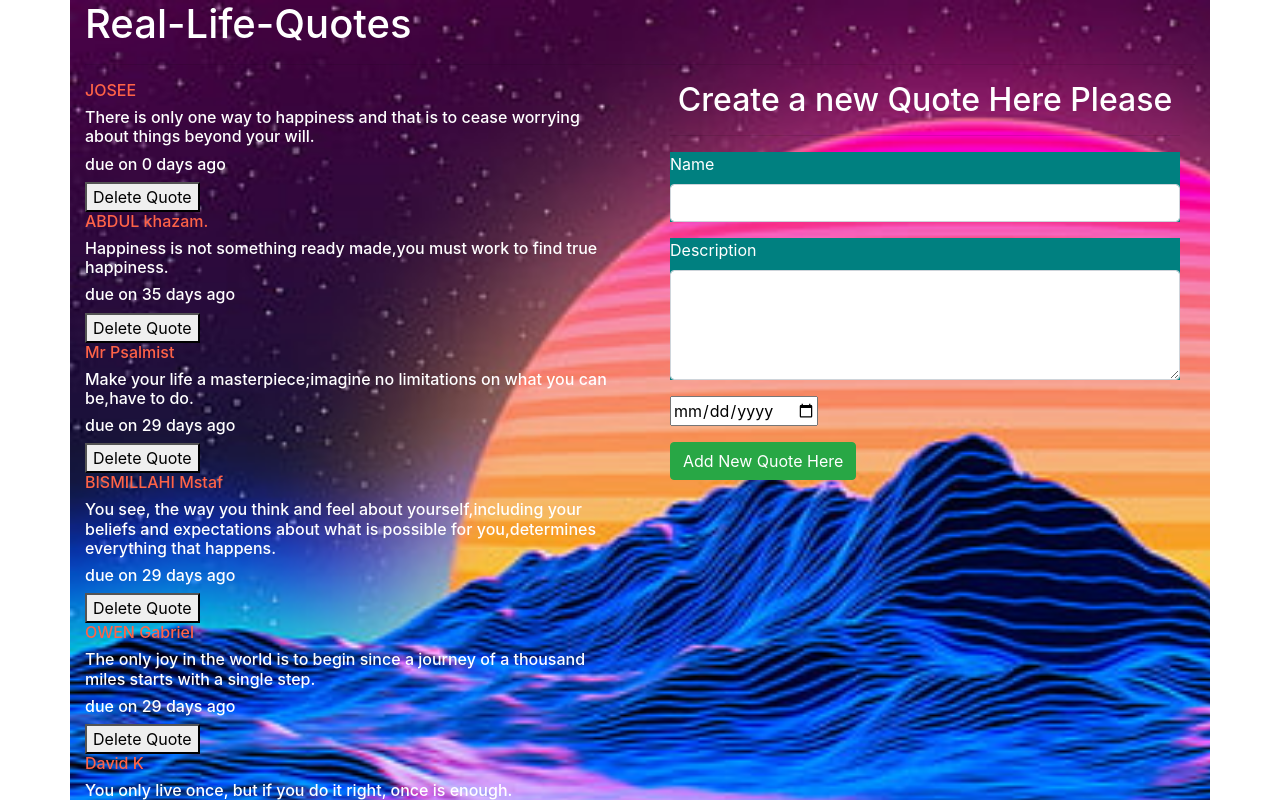
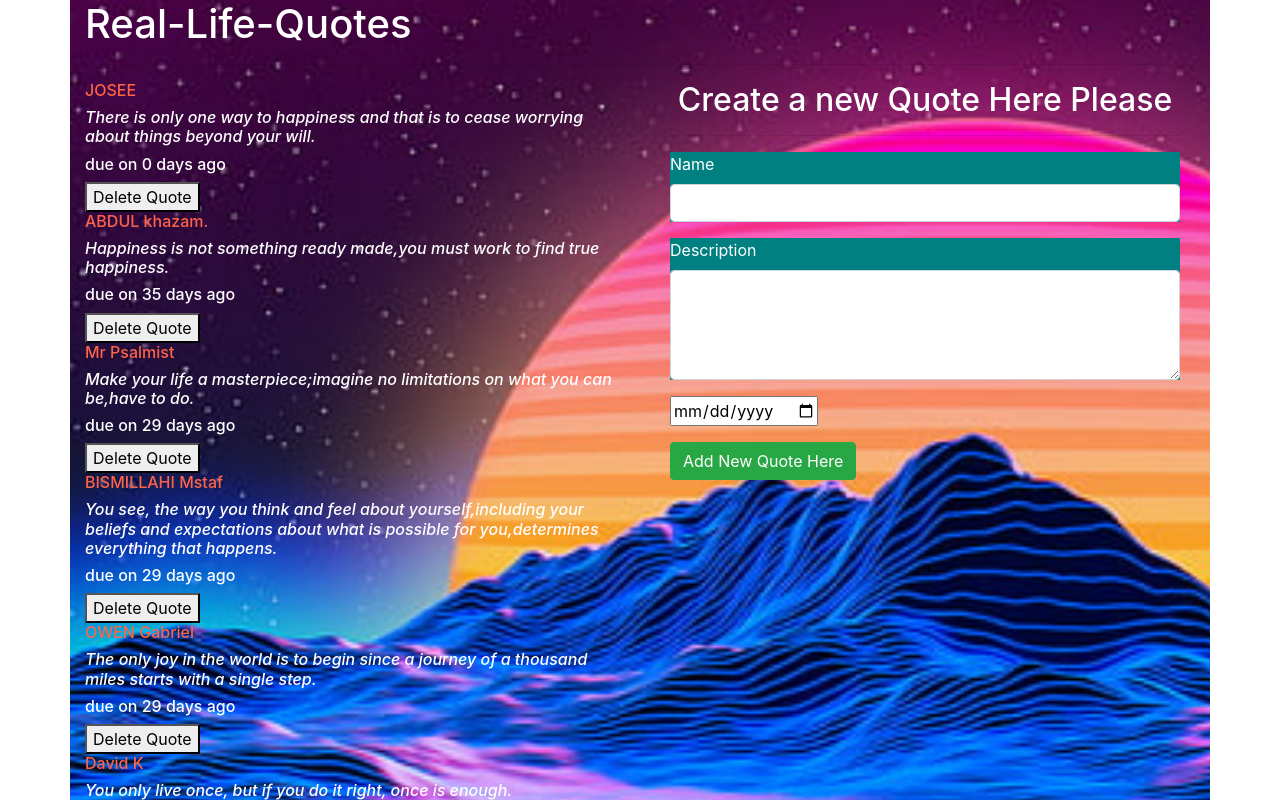
Before and after one commit to David5627/MY-QUOTES, an Angular app: page / in a window 1280 px wide. Shown: the top 800 px of the page. Built offline with nearby package versions, Linux system fonts and the light colour scheme.

Commit message:
edit font size to italic

```diff
--- a/src/app/quote/quote.component.css
+++ b/src/app/quote/quote.component.css
@@ -5,4 +5,9 @@
  color: white;
 
 
-}.hen{color: tomato;}
+}
+.hen{color: tomato;}
+
+#liz{
+    font-style: italic;
+}
--- a/src/app/quote/quote.component.html
+++ b/src/app/quote/quote.component.html
@@ -8,7 +8,7 @@
         <div class="hen">
           <h6 id={{i}}>{{quote.name}} </h6>
         </div>
-        <div>
+        <div id="liz">
           <h6 id="{{i}}">{{quote.description}}</h6>
         </div>
         <div>
```
